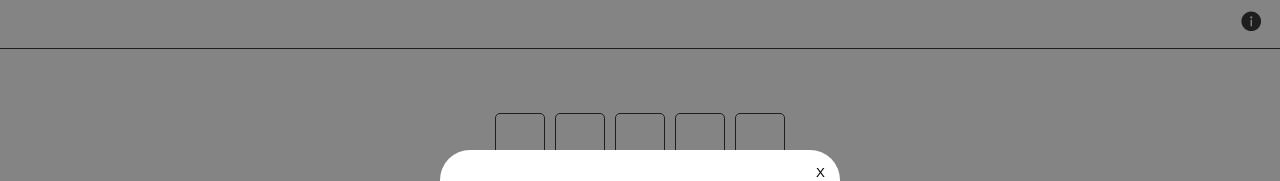
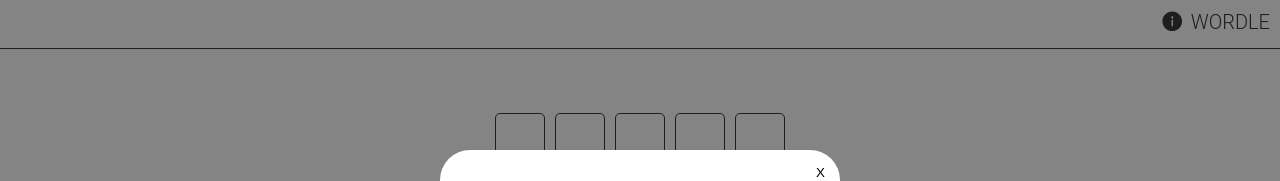
Before and after one commit to IdoLeshkowitz/wordle, a React (Vite) app: page /game-page in a window 1280 px wide. Shown: the top 181 px of the page. Built offline with nearby package versions, Linux system fonts and the light colour scheme.

Commit message:
components

```diff
--- a/src/components/Header.tsx
+++ b/src/components/Header.tsx
@@ -1,20 +1,28 @@
 import {AiFillInfoCircle} from "react-icons/ai";
-import {useEffect, useRef} from "react";
+import React, {useContext, useEffect, useRef} from "react";
+import {GameActionType} from "../gameLogic/gameActions";
+import {GameContext} from "../pages/Game";
 
 
-const Header = (props: any) => {
-    const {modalActive, setModalActive} = props;
-    const openModal = () => {
-        if (modalActive===false) {
-            console.log('clicked');
-            setModalActive(true);
-        }
-    }
-    return (<header className="game_page-header">
-            <button onClick={openModal} className="game_page-header-info_btn" title="info">
-                <AiFillInfoCircle/>
-            </button>
-        </header>)
+const Header = () => {
+    const {state, dispatch} = useContext(GameContext);
+    return (
+    <header className="game_page-header">
+        <input type="checkbox"
+               id="openModal"
+               className="hidden"
+               onChange={()=>dispatch({type: GameActionType.TOGGLE_HELP_MODAL})}
+               checked={state.helpModalActive}
+        />
+        <label htmlFor="openModal"
+               className="game_page-header-info_btn"
+               title="info"
+        >
+            <AiFillInfoCircle/>
+        </label>
+        <h1>WORDLE</h1>
+    </header>
+    )
 }
 
 export default Header;
--- a/src/components/HelpModal.tsx
+++ b/src/components/HelpModal.tsx
@@ -1,27 +1,21 @@
-//@ts-ignore
-import {ModalContext} from "../providers/modal-context";
-import React, {ReactNode, ReactElement, useContext} from "react";
+import {GameContext} from "../pages/Game";
+import {useContext} from "react";
+import {GameActionType} from "../gameLogic/gameReducer";
 
-
-interface Props{
-toggleModal:()=>void;
-}
-
-const HelpModal = (props:any) => {
-    const {setModalActive} = props;
-    const onCloseModal = () => {
-        setModalActive(false);
-    }
+export const HelpModal = () => {
+    const {state, dispatch} = useContext(GameContext);
+    const {helpModalActive} = state;
+    if (!helpModalActive) return null;
     return (
-            <>
         <div className='modal-container active' tabIndex={0}>
             <div className="modal-content">
-                        <button onClick={onCloseModal} className="modal-content-escape_btn" >X</button>
+                <button
+                    className="modal-content-escape_btn"
+                    onClick={() => dispatch({type: GameActionType.TOGGLE_HELP_MODAL})}>
+                    X
+                </button>
                 <p className="modal-content-description">game instructions</p>
             </div>
         </div>
-            </>
-        )
+    );
 }
-
-export default HelpModal;
--- a/src/gameLogic/gameReducer.ts
+++ b/src/gameLogic/gameReducer.ts
@@ -4,7 +4,6 @@ import {GameAction, GameActionType} from "./gameActions";
 const gameReducer = (state: GameState, action: GameAction): GameState => {
     const {readyToGuess, guessedWords, currentWordIndex, helpModalActive} = state;
     if (action.type === GameActionType.ADD_LETTER) {
-        if (state.readyToGuess) {
             const currentWord = guessedWords[currentWordIndex] || "";
             const newWord = currentWord + action.payload;
             const newGuessedWords = [...guessedWords];
@@ -14,7 +13,6 @@ const gameReducer = (state: GameState, action: GameAction): GameState => {
             if ((updatedWordIndex) !== currentWordIndex) console.log('moved to a new word')
             if (currentWordIndex > 4) return state;
             return {...state, guessedWords: newGuessedWords, currentWordIndex: updatedWordIndex};
-        }
     }
     if (action.type === GameActionType.REMOVE_LETTER) {
     }
--- a/src/pages/Game.tsx
+++ b/src/pages/Game.tsx
@@ -3,32 +3,22 @@ import {gameReducer, gameInitialState, GameActionType} from "../gameLogic/gameRe
 import {AiFillInfoCircle} from "react-icons/ai";
 import Keyboard from "../components/Keyboard";
 import Display from "../components/Display";
+import {HelpModal} from "../components/HelpModal";
+import Header from "../components/Header";
 
 export const GameContext = React.createContext({} as any);
 const Game = () => {
     const [state, dispatch] = useReducer(gameReducer, gameInitialState);
-    const {helpModalActive}=state;
     return (
         <div className="game_page">
-            {helpModalActive &&
-                <div className='modal-container active' tabIndex={0}>
-                    <div className="modal-content">
-                        <button className="modal-content-escape_btn" onClick={()=>dispatch({type : GameActionType.TOGGLE_HELP_MODAL})}>X</button>
-                        <p className="modal-content-description">game instructions</p>
-                    </div>
-                </div>
-            }
-            <header className="game_page-header">
-                <input type="checkbox"  id="openModal" className="hidden" />
-                <label htmlFor="openModal" className="game_page-header-info_btn"
-                       title="info"><AiFillInfoCircle/></label>
-            </header>
-            <div className="game_page-main">
-                <GameContext.Provider value={{dispatch, state}}>
+            <GameContext.Provider value={{dispatch, state}}>
+                <HelpModal/>
+                <Header/>
+                <div className="game_page-main">
                     <Display/>
                     <Keyboard/>
-                </GameContext.Provider>
-            </div>
+                </div>
+            </GameContext.Provider>
         </div>
     );
 }
```
Also changed, not shown: src/components/Modal.tsx (deleted). Lines whose indentation alone changed are shown as unchanged.
